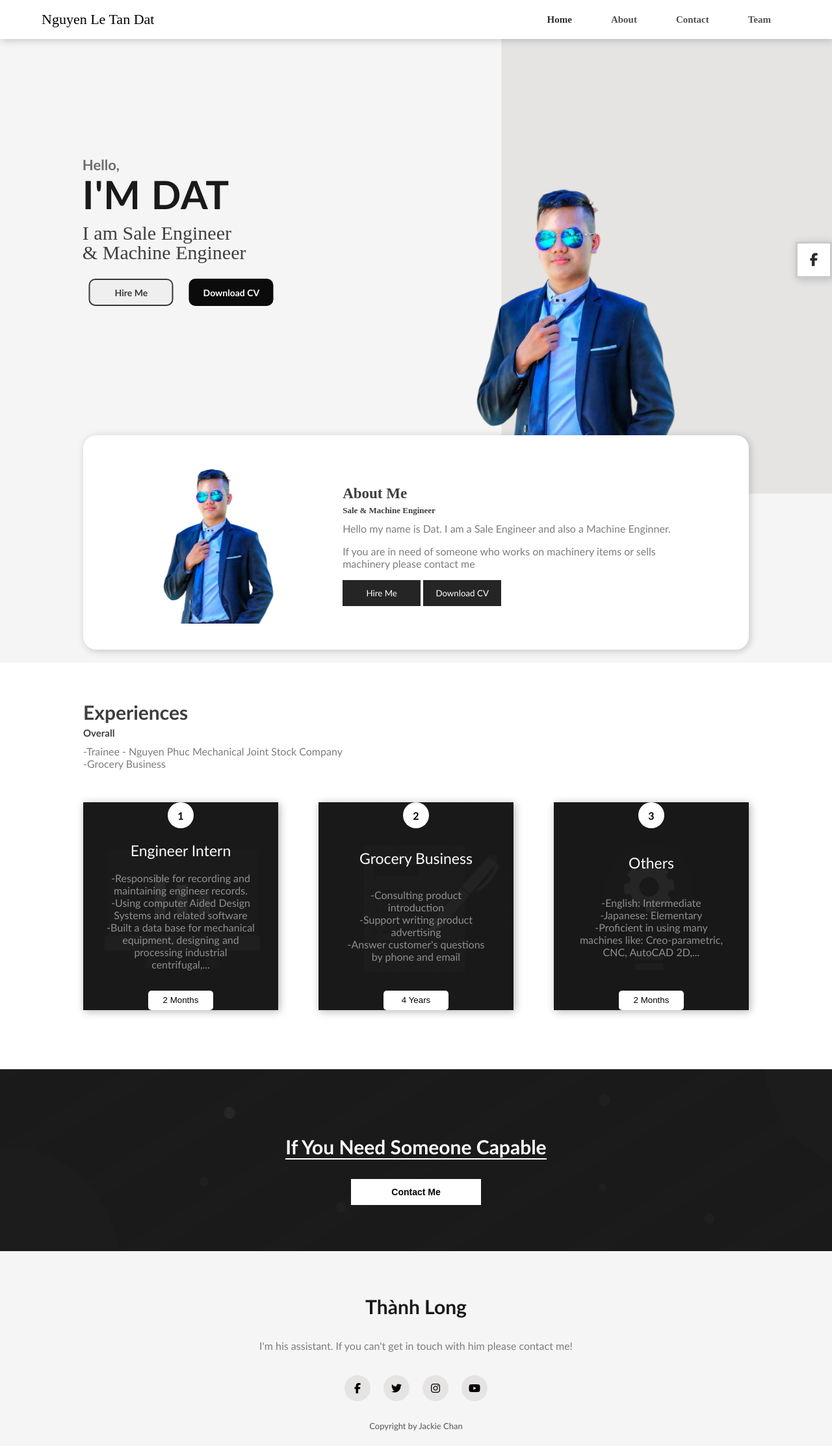
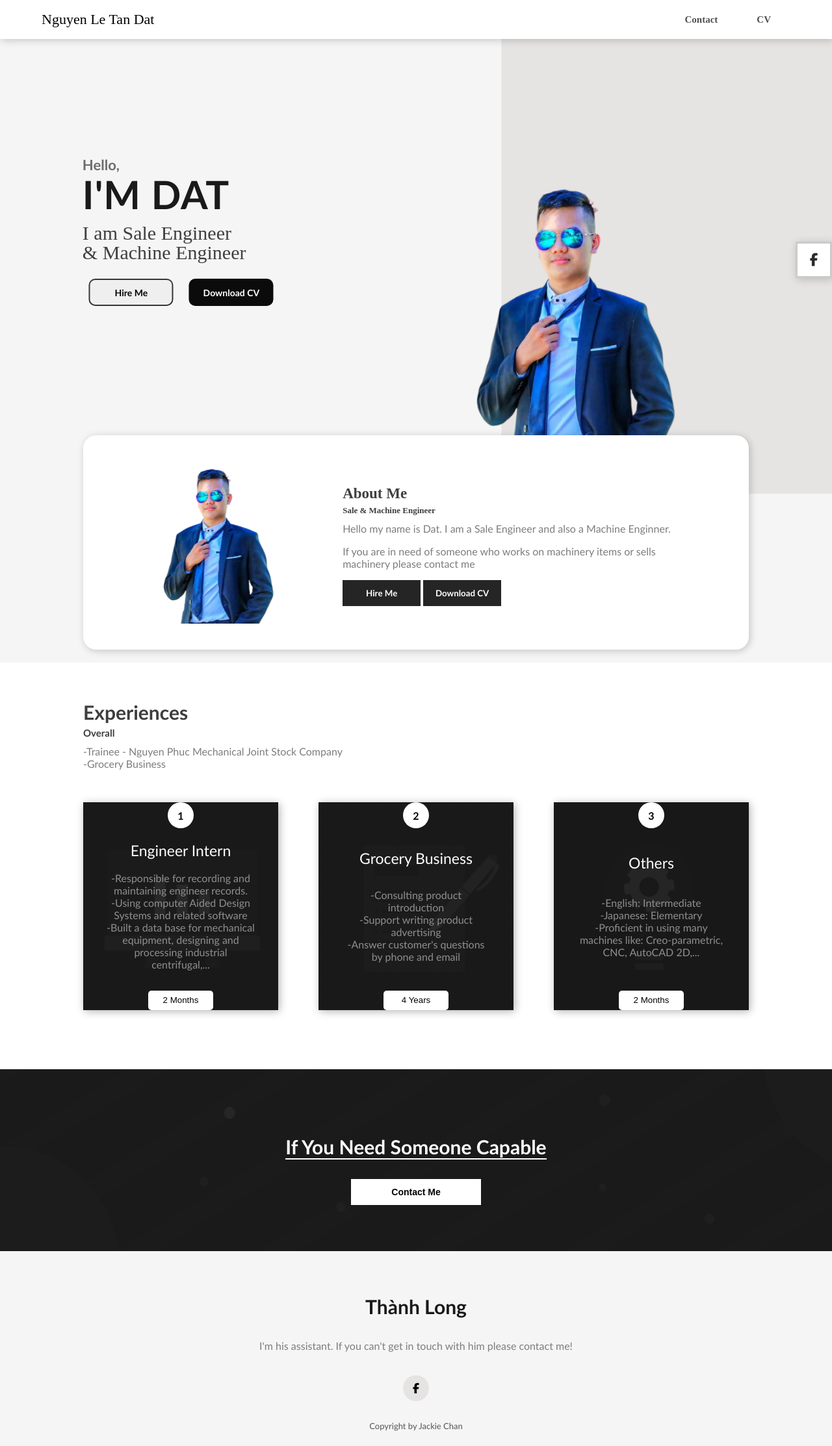
Before and after one commit to layduocroi4/layduocroi4.github.io, a plain HTML site: page index.html in a window 1280 px wide. Shown: the whole page at 65% size. Drawn offline with Linux system fonts and the light colour scheme.

Commit message:
Update index.html

```diff
--- a/index.html
+++ b/index.html
@@ -17,10 +17,8 @@
                 <a href="#" class="logo">Nguyen Le Tan Dat</a>
                 <!--menu-->
                 <ul>
-                    <li><a href="#" class="active">Home</a></li>
-                    <li><a href="#">About</a></li>
-                    <li><a href="#">Contact</a></li>
-                    <li><a href="#">Team</a></li>
+                    <li><a href="https://www.facebook.com/raythongthai" target="_blank" >Contact</a></li>
+                    <li><a href="CV English.PNG" download>CV</a></li>
                 </ul>
                 <!--bars------------------------------------>
                 <div class="toggle"></div>
@@ -30,11 +28,11 @@
                 <p>Hello,</p>
                 <p>I'M DAT</p>
                 <p>I am Sale Engineer <br>& Machine Engineer</p>
-                <button class="hire-btn">Hire Me</button>
-                <button class="down-cv">Download CV</button>
+                <button class="hire-btn"><a href="https://www.facebook.com/raythongthai" target="_blank" style="color: black;"> Hire Me</a></button>
+                <button class="down-cv"><a href="CV English.PNG" download style="color: white;">Download CV </a> </button>
             </div>
             <!--model--------------->
-                <img src="model.png" alt="model" class="model">
+              <a name="home"><img src="model.png" alt="model" class="model"></a>
     </section>
     <!--abou-setion---------------------------------------------->
     <div class="about-container">
@@ -42,13 +40,13 @@
         <img src="model.png" alt="image">
         <!--about-text--------------------->
         <div class="about-text">
-            <p>About Me</p>
+            <p><a name="about">About Me</a></p>
             <p>Sale & Machine Engineer</p>
             <p>Hello my name is Dat. I am a Sale Engineer and also a Machine Enginner. </p>
             <p>If you are in need of someone who works on machinery items or sells machinery please contact me</p>
                 <!--button--------------->
-                <button> Hire Me</button>
-                <button>Download CV</button>
+                <button class="hire-btn"><a href="https://www.facebook.com/raythongthai" target="_blank" style="color: white; font-weight: bold;"> Hire Me</a></button>
+                <button class="down-cv"><a href="CV English.PNG" download style="color: white; font-weight: bold;">Download CV </a> </button>
         </div>
     </div>
     <!--services-------------------------->
@@ -100,7 +98,7 @@
 <!--Contact me-------------------------------------->
 <div class="contact-me">
     <p>If You Need Someone Capable</p>
-    <button>Contact Me</button>
+    <button class="hire-btn"><a href="https://www.facebook.com/raythongthai" target="_blank" style="color: black;"> Contact Me</a></button>
 </div>
 <!--footer------------------>
 <footer>
@@ -108,10 +106,7 @@
     <p>I'm his assistant. If you can't get in touch with him please contact me!</p>
         <!--social ----------------------->
         <div class="social-icons">
-            <a href="#"><i class="fab fa-facebook-f"></i></a>
-            <a href="#"><i class="fab fa-twitter"></i></a>
-            <a href="#"><i class="fab fa-instagram"></i></a>
-            <a href="#"><i class="fab fa-youtube"></i></a>
+            <a href="https://www.facebook.com/profile.php?id=100045515077248" target="_blank"><i class="fab fa-facebook-f"></i></a>
         </div>
         <!--copyright----------------------->
         <p class="copyright">Copyright by Jackie Chan</p>
```
